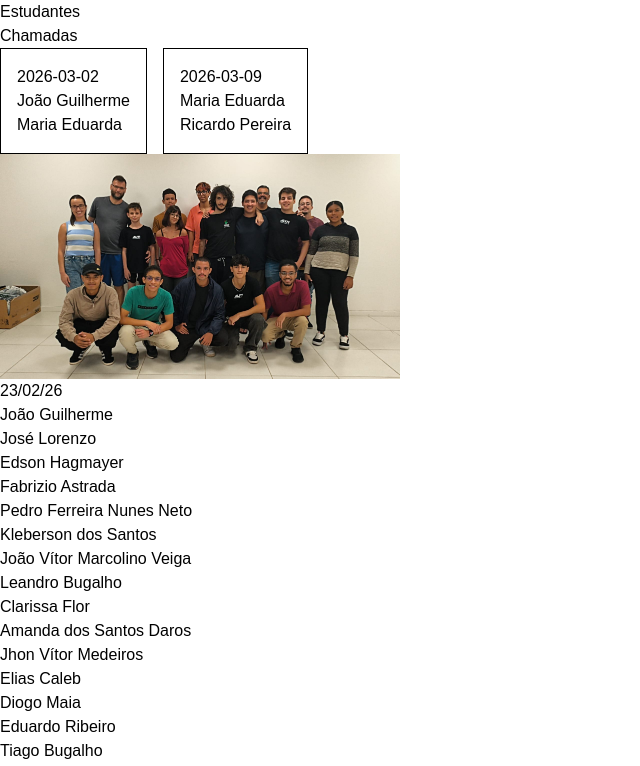
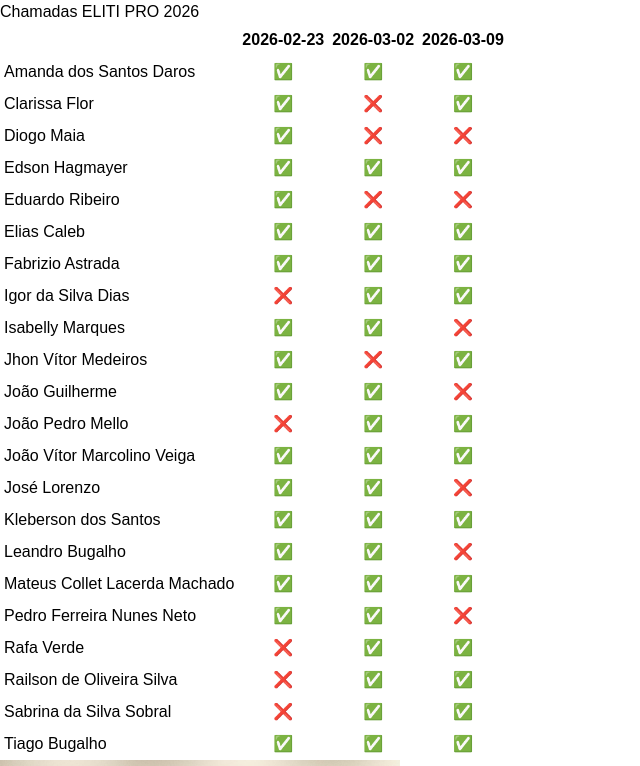
Before and after one commit to pachecolucas/chamada-pro, a Next.js app: page / in a window 1280 px wide. Shown: the top 766 px of the page, without its empty margins (0-640 px from the left). Built offline with nearby package versions, Linux system fonts and the light colour scheme.

Commit message:
avanços

```diff
--- a/app/model.ts
+++ b/app/model.ts
@@ -1,25 +1,103 @@
 type Dia = {
   data: string;
-  estudantes: EstudanteId[];
+  estudantes: Estudante[];
 };
 
 type Estudante = {
-  id: number;
   nome: string;
 };
 
-export const ESTUDANTES: Record<string, Estudante> = {
-  joao_guilherme: { id: 1, nome: "João Guilherme" },
-  joao_pedro: { id: 2, nome: "João Pedro" },
-  maria_eduarda: { id: 3, nome: "Maria Eduarda" },
-  ricardo_pereira: { id: 4, nome: "Ricardo Pereira" },
+export const E: Record<string, Estudante> = {
+  joao_guilherme: { nome: "João Guilherme" },
+  jose_lorenzo: { nome: "José Lorenzo" },
+  edson_hagmayer: { nome: "Edson Hagmayer" },
+  fabrizio_astrada: { nome: "Fabrizio Astrada" },
+  pedro_ferreira_nunes_neto: { nome: "Pedro Ferreira Nunes Neto" },
+  kleberson_dos_santos: { nome: "Kleberson dos Santos" },
+  joao_vitor_marcolino_veiga: { nome: "João Vítor Marcolino Veiga" },
+  leandro_bugalho: { nome: "Leandro Bugalho" },
+  clarissa_flor: { nome: "Clarissa Flor" },
+  amanda_dos_santos_daros: { nome: "Amanda dos Santos Daros" },
+  jhon_vitor_medeiros: { nome: "Jhon Vítor Medeiros" },
+  elias_caleb: { nome: "Elias Caleb" },
+  diogo_maia: { nome: "Diogo Maia" },
+  eduardo_ribeiro: { nome: "Eduardo Ribeiro" },
+  tiago_bugalho: { nome: "Tiago Bugalho" },
+  isabelly_marques: { nome: "Isabelly Marques" },
+  mateus_collet_lacerda_machado: { nome: "Mateus Collet Lacerda Machado" },
+  joao_pedro_mello: { nome: "João Pedro Mello" },
+  igor_da_silva_dias: { nome: "Igor da Silva Dias" },
+  sabrina_da_silva_sobral: { nome: "Sabrina da Silva Sobral" },
+  railson_de_oliveira_silva: { nome: "Railson de Oliveira Silva" },
+  rafa_verde: { nome: "Rafa Verde" },
 };
 
-type EstudanteId = keyof typeof ESTUDANTES;
-
 export const DIAS: Dia[] = [
-  { data: "2026-03-02", estudantes: ["joao_guilherme", "maria_eduarda"] },
-  { data: "2026-03-09", estudantes: ["maria_eduarda", "ricardo_pereira"] },
+  {
+    data: "2026-02-23",
+    estudantes: [
+      E.joao_guilherme,
+      E.jose_lorenzo,
+      E.edson_hagmayer,
+      E.fabrizio_astrada,
+      E.pedro_ferreira_nunes_neto,
+      E.kleberson_dos_santos,
+      E.joao_vitor_marcolino_veiga,
+      E.leandro_bugalho,
+      E.clarissa_flor,
+      E.amanda_dos_santos_daros,
+      E.jhon_vitor_medeiros,
+      E.elias_caleb,
+      E.diogo_maia,
+      E.eduardo_ribeiro,
+      E.tiago_bugalho,
+      E.isabelly_marques,
+      E.mateus_collet_lacerda_machado,
+    ],
+  },
+  {
+    data: "2026-03-02",
+    estudantes: [
+      E.pedro_ferreira_nunes_neto,
+      E.joao_pedro_mello,
+      E.igor_da_silva_dias,
+      E.joao_vitor_marcolino_veiga,
+      E.sabrina_da_silva_sobral,
+      E.amanda_dos_santos_daros,
+      E.railson_de_oliveira_silva,
+      E.edson_hagmayer,
+      E.isabelly_marques,
+      E.joao_guilherme,
+      E.mateus_collet_lacerda_machado,
+      E.leandro_bugalho,
+      E.tiago_bugalho,
+      E.kleberson_dos_santos,
+      E.elias_caleb,
+      E.jose_lorenzo,
+      E.rafa_verde,
+      E.fabrizio_astrada,
+    ],
+  },
+  {
+    data: "2026-03-09",
+    estudantes: [
+      E.railson_de_oliveira_silva,
+      E.edson_hagmayer,
+      E.mateus_collet_lacerda_machado,
+      E.amanda_dos_santos_daros,
+      E.sabrina_da_silva_sobral,
+      E.joao_pedro_mello,
+      E.elias_caleb,
+      E.kleberson_dos_santos,
+      E.jhon_vitor_medeiros,
+      E.igor_da_silva_dias,
+      E.joao_vitor_marcolino_veiga,
+      E.rafa_verde,
+      E.tiago_bugalho,
+      E.clarissa_flor,
+      E.fabrizio_astrada,
+    ],
+  },
 ];
 
-console.log(ESTUDANTES, DIAS);
+console.log(DIAS);
--- a/app/page.tsx
+++ b/app/page.tsx
@@ -1,70 +1,39 @@
 import Image from "next/image";
 import foto from "./pro-260223.jpeg";
-import { DIAS, ESTUDANTES } from "./model";
+import { DIAS, E } from "./model";
 
 export default function Home() {
   return (
     <div>
-      <h1>Estudantes</h1>
-      {/* {ESTUDANTES.map((e) => (
-        <div key={e.id}>
-          {e.id} {e.nome}
-        </div>
-      ))} */}
-
-      <h1>Chamadas</h1>
-      <div className="flex gap-4">
-        {DIAS.map((d) => (
-          <div key={d.data} className="border p-4">
-            <h2>{d.data}</h2>
-            {d.estudantes.map((key) => (
-              <div key={key}>{ESTUDANTES[key].nome}</div>
+      <h1>Chamadas ELITI PRO 2026</h1>
+      <table>
+        <thead>
+          <tr>
+            <th></th>
+            {DIAS.map((d) => (
+              <th key={d.data} className="p-1 text-center">
+                {d.data}
+              </th>
             ))}
-          </div>
-        ))}
-      </div>
+          </tr>
+        </thead>
+        <tbody>
+          {Object.values(E)
+            .sort((a, b) => a.nome.localeCompare(b.nome))
+            .map((e, i) => (
+              <tr key={i}>
+                <td className="p-1">{e.nome}</td>
+                {DIAS.map((d) => (
+                  <td key={d.data} className="p-1 text-center">
+                    {d.estudantes.includes(e) ? "✅" : "❌"}
+                  </td>
+                ))}
+              </tr>
+            ))}
+        </tbody>
+      </table>
 
       <Image src={foto.src} width={foto.width} height={foto.height} alt="foto" className="w-100" />
-      <h1>23/02/26</h1>
-      <ol>
-        <li>João Guilherme</li>
-        <li>José Lorenzo</li>
-        <li>Edson Hagmayer</li>
-        <li>Fabrizio Astrada</li>
-        <li>Pedro Ferreira Nunes Neto</li>
-        <li>Kleberson dos Santos</li>
-        <li>João Vítor Marcolino Veiga</li>
-        <li>Leandro Bugalho</li>
-        <li>Clarissa Flor</li>
-        <li>Amanda dos Santos Daros</li>
-        <li>Jhon Vítor Medeiros</li>
-        <li>Elias Caleb</li>
-        <li>Diogo Maia</li>
-        <li>Eduardo Ribeiro</li>
-        <li>Tiago Bugalho</li>
-        <li>Isabelly Marques</li>
-        <li>Mateus Collet Lacerda Machado</li>
-      </ol>
-      <h1>02/03/26</h1>
-      <ol>
-        <li>Pedro Ferreira Nunes Neto</li>
-        <li>João Pedro Mello</li>
-        <li>Igor da Silva Dias</li>
-        <li>João Vítor Marcolino Veiga</li>
-        <li>Sabrina da Silva Sobral</li>
-        <li>Amanda dos Santos Daros</li>
-        <li>Railson de Oliveira Silva</li>
-        <li>Edson Hagmayer</li>
-        <li>Isabelly Marques</li>
-        <li>João Guilherme</li>
-        <li>Mateus Collet Lacerda Machado</li>
-        <li>Leandro Bugalho</li>
-        <li>Tiago Bugalho</li>
-        <li>Kleberson dos Santos</li>
-        <li>Elias Caleb</li>
-        <li>José Lorenzo</li>
-        <li>Rafa Verde</li>
-      </ol>
     </div>
   );
 }
```
